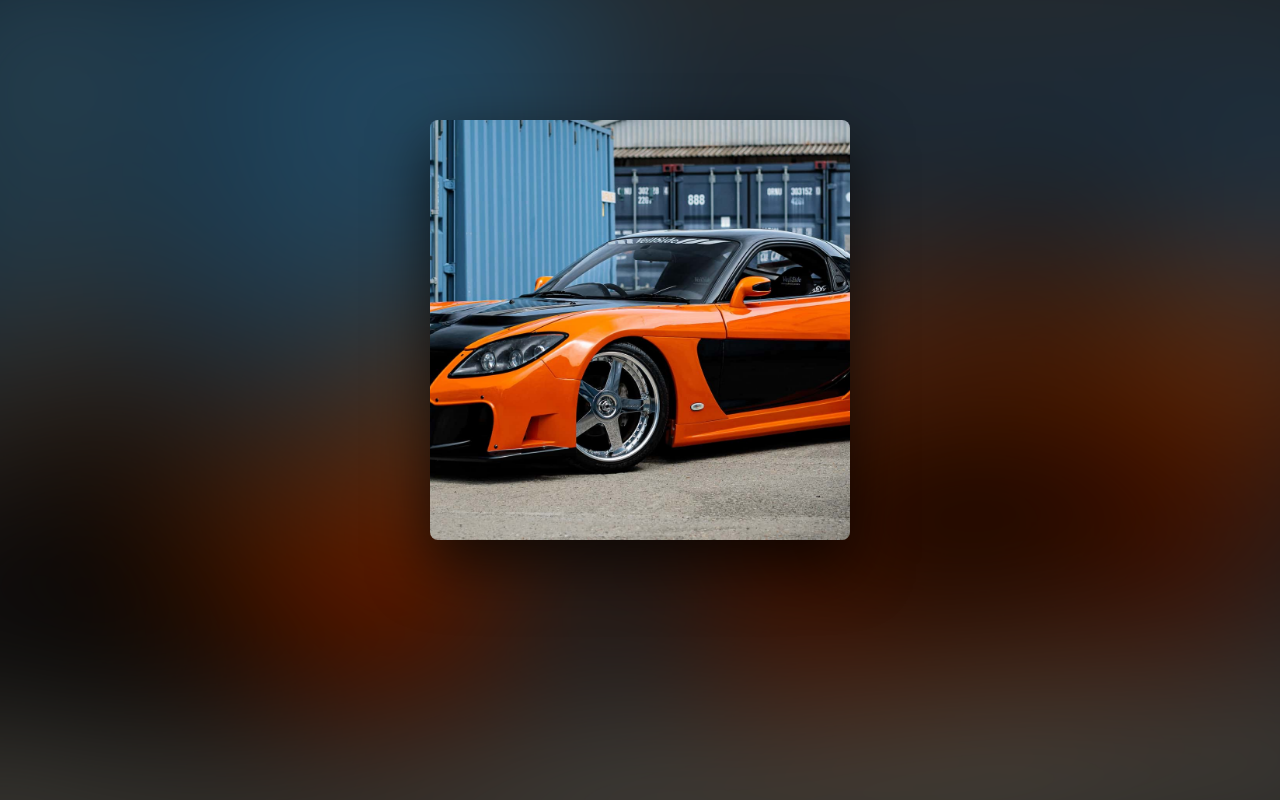
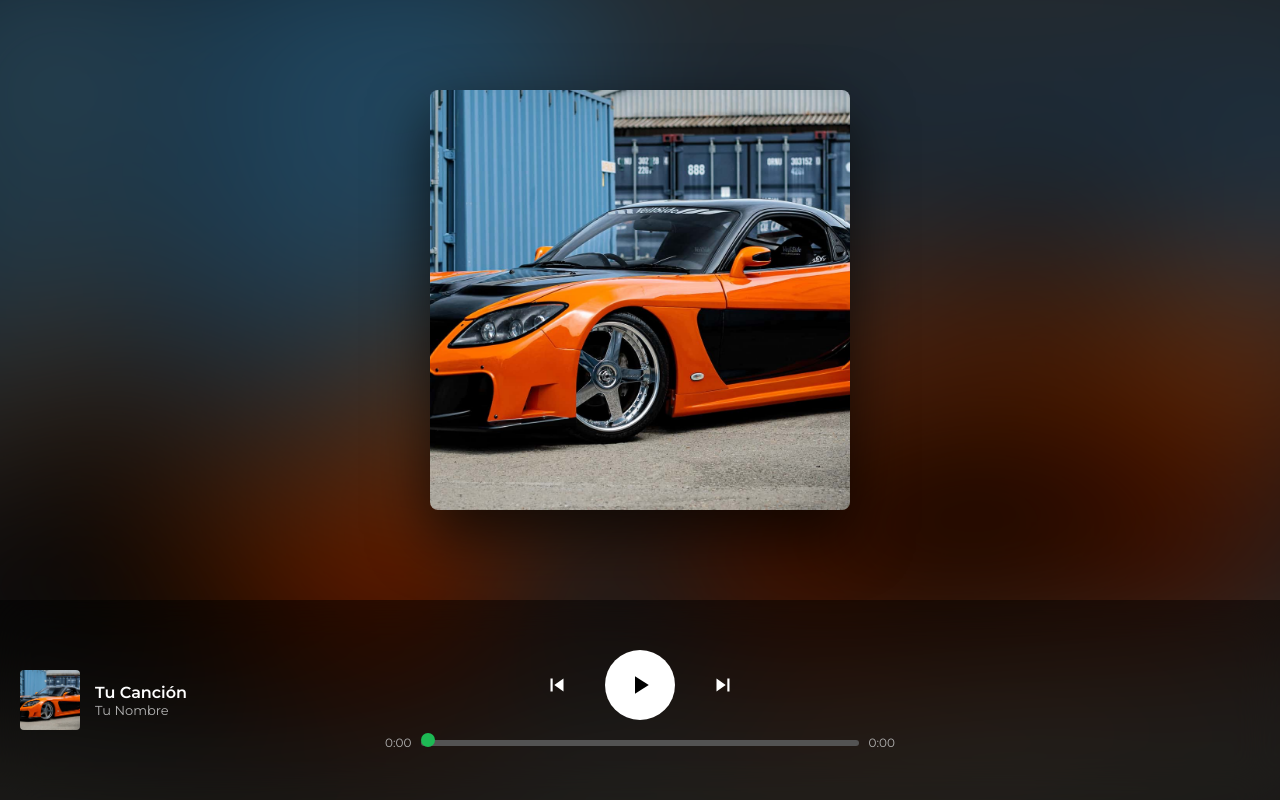
Before and after one commit to ansual9997/Alba-s-song, a plain HTML site: page index.html in a window 1280 px wide. Drawn offline with Linux system fonts and the light colour scheme.

Commit message:
Update index.html 1.1

```diff
--- a/index.html
+++ b/index.html
@@ -2,7 +2,7 @@
 <html lang="es">
 <head>
 <meta charset="UTF-8">
-<title>Spotify Minimal Controls</title>
+<title>Reproductor</title>
 <meta name="viewport" content="width=device-width, initial-scale=1.0">
 <link href="https://fonts.googleapis.com/css2?family=Montserrat:wght@300;400;500;600&display=swap" rel="stylesheet">
 
@@ -17,7 +17,6 @@
     overflow: hidden;
   }
 
-  /* Fondo dinámico */
   .bg {
     position: fixed;
     inset: 0;
@@ -28,10 +27,9 @@
     z-index: -1;
   }
 
-  /* PORTADA CENTRAL */
   .main {
     width: 100%;
-    height: calc(100% - 140px); /* Ajustado para móvil */
+    height: calc(100% - 200px); /* espacio garantizado para la barra */
     display: flex;
     justify-content: center;
     align-items: center;
@@ -47,25 +45,18 @@
     box-shadow: 0 25px 60px rgba(0,0,0,0.7);
   }
 
-  /* BARRA INFERIOR */
   .bottom-bar {
-    height: 110px;
+    height: 200px; /* más grande para móvil */
     width: 100%;
-    background: rgba(0,0,0,0.4);
+    background: rgba(0,0,0,0.45);
     backdrop-filter: blur(20px);
     display: flex;
     align-items: center;
     padding: 0 20px;
     gap: 20px;
-    opacity: 1;
-    transition: opacity 0.4s ease;
+    opacity: 1 !important; /* nunca se oculta */
   }
 
-  .bottom-bar.hidden {
-    opacity: 0;
-  }
-
-  /* IZQUIERDA: foto pequeña + títulos */
   .left {
     display: flex;
     align-items: center;
@@ -95,7 +86,6 @@
     color: #b3b3b3;
   }
 
-  /* CENTRO: solo 3 botones */
   .center {
     width: 50%;
     display: flex;
@@ -127,8 +117,8 @@
   }
 
   .ctrl-play {
-    width: 58px;
-    height: 58px;
+    width: 70px;
+    height: 70px;
     border-radius: 50%;
     background: #fff;
     display: flex;
@@ -137,18 +127,17 @@
   }
 
   .ctrl-play svg {
-    width: 26px;
-    height: 26px;
+    width: 30px;
+    height: 30px;
     fill: #000;
   }
 
-  /* BARRA DE PROGRESO */
   .progress-row {
     display: flex;
     align-items: center;
     gap: 10px;
-    width: 60%;
-    margin-top: 10px;
+    width: 85%;
+    margin-top: 15px;
     font-size: 12px;
     color: #b3b3b3;
   }
@@ -168,14 +157,21 @@
     background: #1db954;
     border-radius: 50%;
     cursor: pointer;
-    margin-top: -5px; /* centrado perfecto */
+    margin-top: -5px;
   }
 
-  /* DERECHA VACÍA */
   .right {
     width: 25%;
   }
 
+  @media (max-width: 600px) {
+    .main {
+      height: calc(100% - 240px);
+    }
+    .bottom-bar {
+      height: 240px;
+    }
+  }
 </style>
 </head>
 
@@ -189,7 +185,6 @@
 
 <div class="bottom-bar" id="bottomBar">
 
-  <!-- IZQUIERDA -->
   <div class="left">
     <img src="portada.jpg" id="miniCover">
     <div class="track-info">
@@ -198,21 +193,17 @@
     </div>
   </div>
 
-  <!-- CENTRO (solo 3 botones) -->
   <div class="center">
     <div class="controls">
 
-      <!-- Previous -->
       <button class="ctrl-medium">
         <svg viewBox="0 0 24 24"><path d="M6 6h2v12H6zm3.5 6l8.5 6V6z"/></svg>
       </button>
 
-      <!-- Play -->
       <button class="ctrl-play" id="play">
         <svg id="playIcon" viewBox="0 0 24 24"><path d="M8 5v14l11-7z"/></svg>
       </button>
 
-      <!-- Next -->
       <button class="ctrl-medium">
         <svg viewBox="0 0 24 24"><path d="M16 6h2v12h-2zM6 6l8.5 6L6 18z"/></svg>
       </button>
@@ -226,12 +217,11 @@
     </div>
   </div>
 
-  <!-- DERECHA VACÍA -->
   <div class="right"></div>
 
 </div>
 
-<audio id="audio" src="tu-cancion.mp3"></audio>
+<audio id="audio" src="tu-cancion.mp3" preload="metadata"></audio>
 
 <script>
   const audio = document.getElementById("audio");
@@ -243,10 +233,8 @@
   const bg = document.getElementById("bg");
   const cover = document.getElementById("cover");
   const miniCover = document.getElementById("miniCover");
-  const bottomBar = document.getElementById("bottomBar");
 
   let playing = false;
-  let hideTimeout;
 
   playBtn.addEventListener("click", () => {
     if (playing) {
@@ -270,7 +258,6 @@
 
   progress.addEventListener("input", () => {
     audio.currentTime = (progress.value / 100) * audio.duration;
-    showBar();
   });
 
   function format(sec) {
@@ -280,7 +267,6 @@
     return `${m}:${s.toString().padStart(2, "0")}`;
   }
 
-  /* FONDO DINÁMICO */
   function aplicarFondo() {
     bg.style.backgroundImage = `url('${cover.src}')`;
     miniCover.src = cover.src;
@@ -289,21 +275,6 @@
   if (cover.complete) aplicarFondo();
   cover.onload = aplicarFondo;
   cover.src = cover.src.split("?")[0] + "?v=" + Date.now();
-
-  /* AUTO-OCULTAR BARRA */
-  function showBar() {
-    bottomBar.classList.remove("hidden");
-    clearTimeout(hideTimeout);
-    hideTimeout = setTimeout(() => {
-      bottomBar.classList.add("hidden");
-    }, 2000);
-  }
-
-  document.addEventListener("mousemove", showBar);
-  document.addEventListener("touchstart", showBar);
-  document.addEventListener("touchmove", showBar); /* NECESARIO EN MÓVIL */
-
-  showBar();
 </script>
 
 </body>
```
